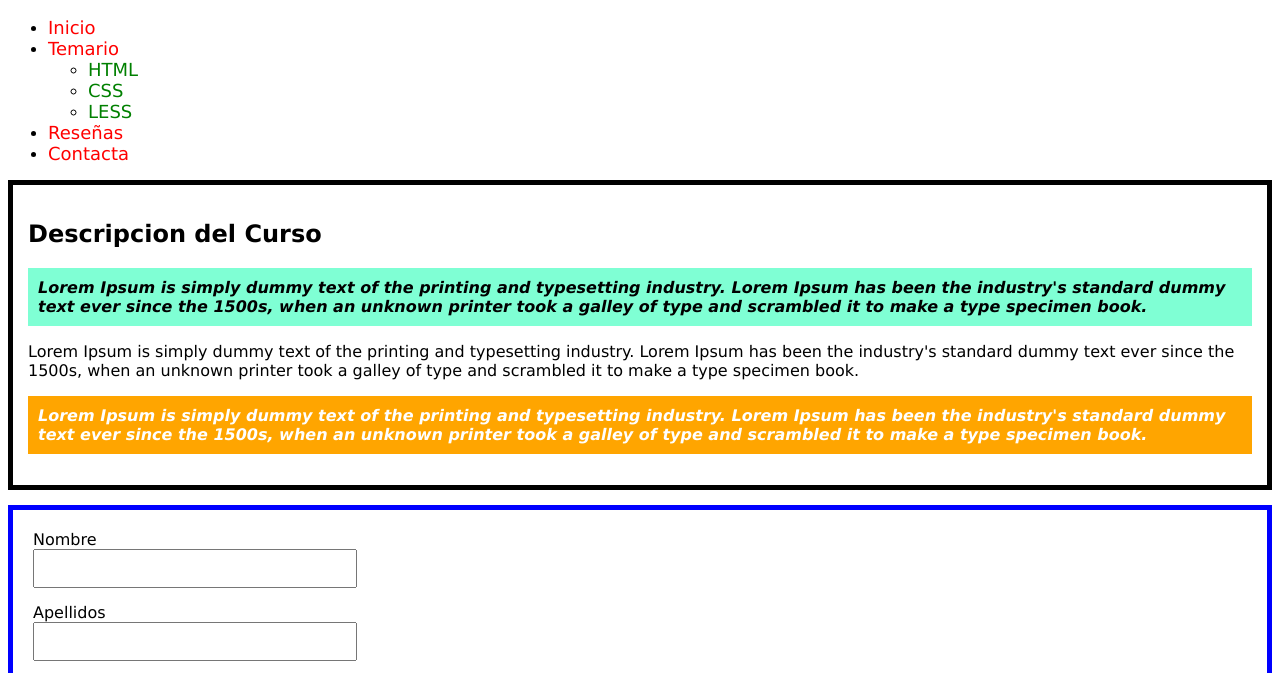
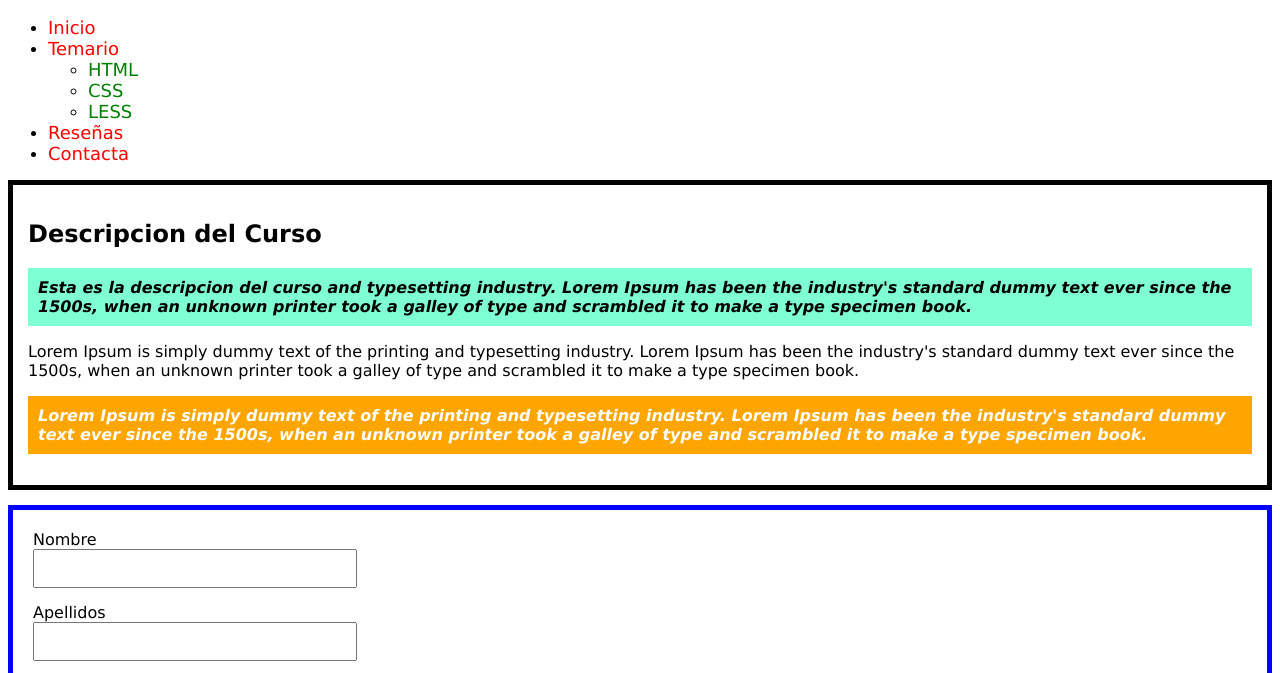
Before and after one commit to Andrea-Escobar-Curity/Master-en-CSS, a plain HTML site: page aprendiendo-css/01-Selectores/index.html in a window 1280 px wide. Shown: the part 98-771 px from the top of the page. Drawn offline with Linux system fonts and the light colour scheme.

Commit message:
feat: change the description of the course

```diff
--- a/aprendiendo-css/01-Selectores/index.html
+++ b/aprendiendo-css/01-Selectores/index.html
@@ -27,7 +27,7 @@
         <div id="descripcion">
             <h2> Descripcion del Curso</h2>
             <p class="parrafo parrafo1">
-              Lorem Ipsum is simply dummy text of the printing and typesetting industry. Lorem Ipsum has been the industry's standard dummy text ever since the 1500s, when an unknown printer took a galley of type and scrambled it to make a type specimen book.
+              Esta es la descripcion del curso and typesetting industry. Lorem Ipsum has been the industry's standard dummy text ever since the 1500s, when an unknown printer took a galley of type and scrambled it to make a type specimen book.
             </p>
             <p>
               Lorem Ipsum is simply dummy text of the printing and typesetting industry. Lorem Ipsum has been the industry's standard dummy text ever since the 1500s, when an unknown printer took a galley of type and scrambled it to make a type specimen book.
```
